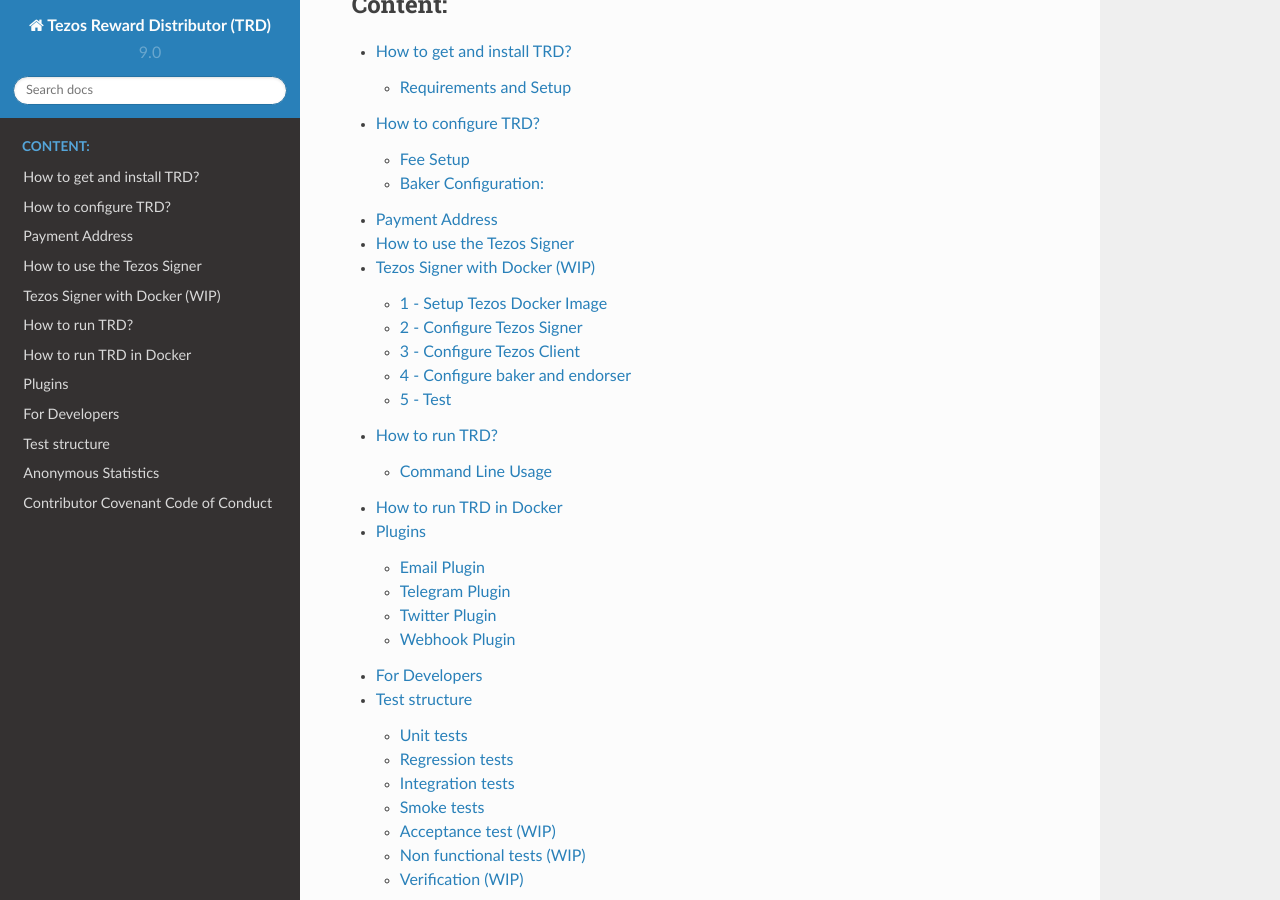
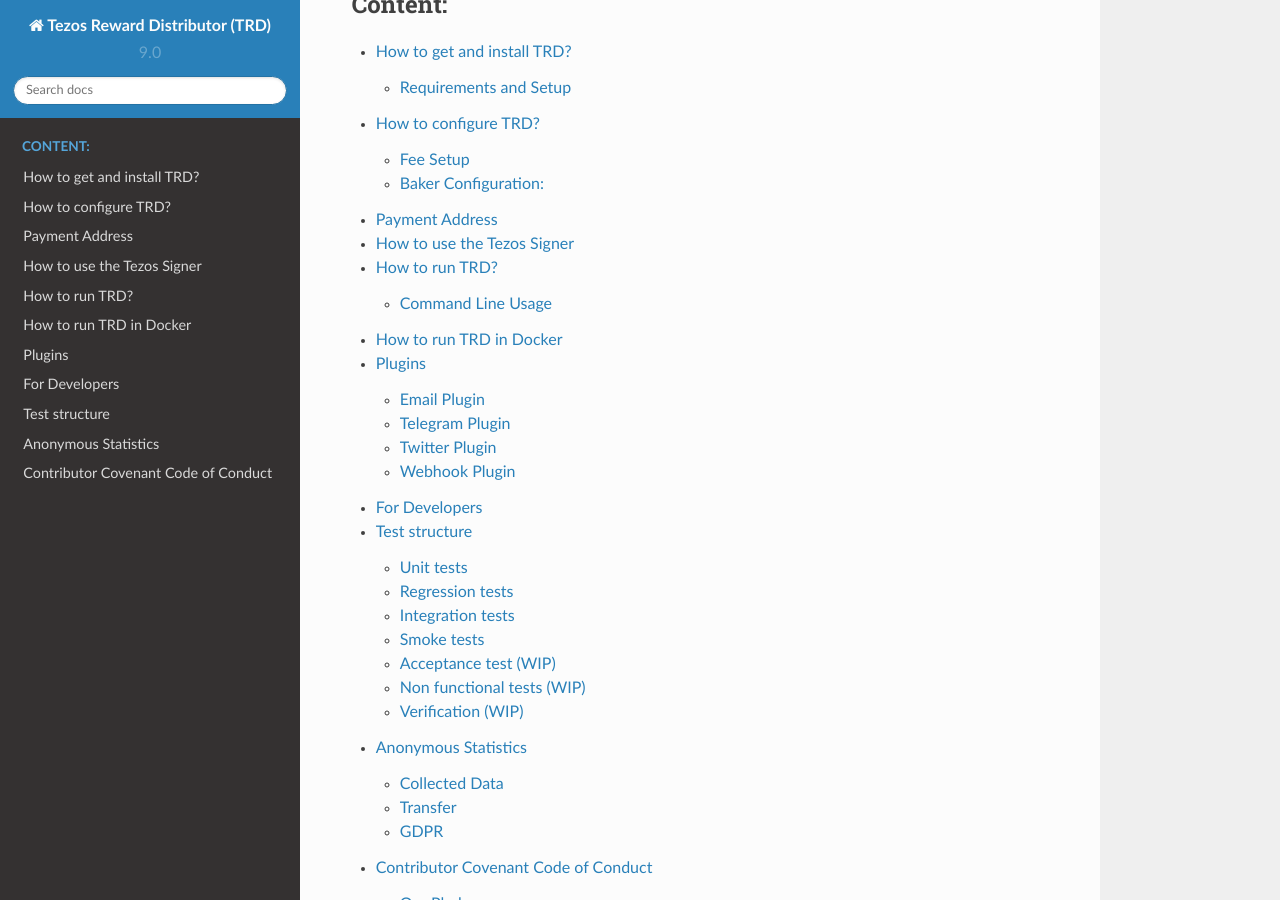
Before and after one commit to tezos-reward-distributor-organization/tezos-reward-distributor, a Sphinx documentation site: the page built from docs/index.rst, in a window 1280 px wide and 900 px high, scrolled down 2144 px. Built offline with Sphinx 7.4.7 and the Read the Docs theme 2.0.0, drawn with Linux system fonts in a browser that asks for light colours; pages that are not in the unit, such as notebooks, are missing from menus; some of the changed lines change nothing that is shown.

Commit message:
remove "Tezos Signer with Docker (WIP)" from doc (#446)
* There is now docuemtation to run TRD itself in docker
* Running the signer in docker is out-of-scope of TRD doc
* Contributor: nicolasochem, Effort=0h
* Reviewer: jdsika, Effort=0h

```diff
--- a/docs/index.rst
+++ b/docs/index.rst
@@ -92,7 +92,6 @@
    configuration
    paymentaddress
    tezossigner
-   tezossignerdocker
    run
    rundocker
    plugins
--- a/docs/tezossignerdocker.rst
+++ /dev/null
@@ -1,80 +0,0 @@
-Tezos Signer with Docker (WIP)
-===============================
-
-**IMPORTANT: This section is still under maintenance. This will be updated parallely to adding the docker support to the TRD**
-
-In Tezos *mainnet* it is not safe to keep private keys unencrypted. Many use HSM (Hardware Security Module) to keep private keys. Luckily HSMs are not the only option. The Tezos Signer can be used to sign transactions/blocks. Tezos-signer should be given encrypted private key so that it can sign operations. For security reasons tezos-signer does not keep encryption password anywhere, it must be typed upon tezos-signer launch. As a result, it is not possible to run tezos-signer as a daemon.
-
-The Tezos Signer must be run from shell interactively and encryption password must be typed. Then this shell session must be kept open otherwise tezos-signer process dies. However, if baking service is in the cloud then it is not practical to keep a terminal session open.
-
-The proposed solution is to use Tezos docker image in host network mode. Start the signer and type the password. Terminate the terminal session. Signer will continue to work and sign operations.
-
-DISCLAIMER: SAFETY OF THE PROPOSED METHOD IS NOT ASSURED. USE OF HSM IS ADVISED. IF AN ATTACKER BREACHES THE MACHINE TEZOS SIGNER RUNNING IT MAY COPY YOU PRIVATE KEY FROM EZOS SIGNER MEMORY. IN DEFAULT MODE TEZOS SIGNER MAY BE USED BY THE ATTACKER TO SIGN ANY TRANSACTIONS INCLUDING TEZOS TRANSFERS. BEFORE USING THIS METHOD BEWARE OF THE DANGERS.
-
-**IMPORTANT:**
-
-This need to be tested again for the current version of the Tezos test network. Some commands and filenames may have changed!
-
-1 - Setup Tezos Docker Image
-----------------------------
-
-Example command is for *babylonnet*:
-
-::
-
-    wget -O babylonnet.sh https://gitlab.com/tezos/tezos/raw/babylonnet/scripts/alphanet.sh
-    chmod +x babylonnet.sh
-    ./babylonnet.sh start
-    ./babylonnet.sh status
-
-For mainnet, replace first "babylonnet.sh" with "mainnet.sh" and have a look at the official Tezos docker_ documentation.
-
-2 - Configure Tezos Signer
---------------------------
-
-For mainnet replace "babylonnet" with "mainnet". Replace "myaddressalias" with your alias. Replace "edesk1XXXXXXXXXXXXXXXXXXXXXXXXXXXXXXXXXXXXXX" with your encryped private key. Replace "8fa665779b7b" with result from docker ps.
-
-::
-
-    docker run -it  tezos/tezos:babylonnet tezos-signer import secret key mykeyalias encrypted:edesk1XXXXXXXXXXXXXXXXXXXXXXXXXXXXXXXXXXXXXX
-    docker ps -a
-    docker commit 8fa665779b7b tezos-babylonnet-signer
-    docker run --net=host -it tezos-babylonnet-signer tezos-signer launch socket signer -a 127.0.0.1 -p 22000 -W
-
-3 - Configure Tezos Client
---------------------------
-
-Replace "myaddressalias" with your alias. Replace "tz1PKH" with your public key hash. It is up to you to select host IP and port.
-
-::
-
-    ./tezos-client import secret key myaddressalias tcp://127.0.0.1:22000/tz1PKH -f
-
-4 - Configure baker and endorser
---------------------------------
-
-Replace "myaddressalias" with your alias. Replace "tz1PKH" with your public key hash. "~/.tezos-node/" is where node data is stored and may be different in your system. Also, baker/endorser binary name may change according to currently active protocol.
-
-::
-
-    ./tezos-baker-003-PsddFKi3 -R tcp://127.0.0.1:22000/tz1PKH run with local node ~/.tezos-node/ myaddressalias
-    ./tezos-endorser-003-PsddFKi3 -R tcp://127.0.0.1:22000/tz1PKH run myaddressalias
-
-5 - Test
---------
-
-To make sure that tezos-signer can survive terminal session death, run tests after terminating the session the signer is launched.
-
-You must see tezos-signer process after running following command.
-
-::
-
-    ps -ef | grep tezos-signer
-
-Transfer small amount of money from your account to make sure that tezos-signer is signing operations.
-
-::
-
-    ./tezos-client transfer 1 from myaddressalias to someaddress --fee 0
-
-.. _docker : http://tezos.gitlab.io/introduction/howtoget.html?highlight=docker#docker-images
```
